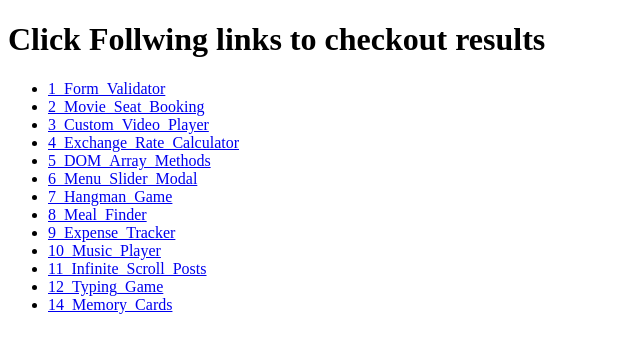
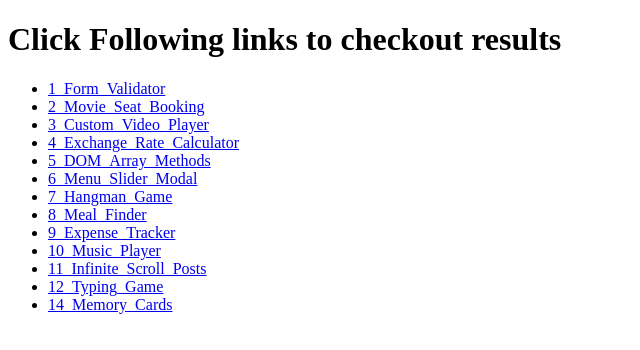
Before and after one commit to atoye1/Vanilla_JS_Mini_Projects, a plain HTML site: page index.html in a window 1280 px wide. Shown: the whole page, without its empty margins (0-640 px from the left). Drawn offline with Linux system fonts and the light colour scheme.

Commit message:
minor typo fixed

```diff
--- a/index.html
+++ b/index.html
@@ -9,7 +9,7 @@
 </head>
 
 <body>
-    <h1>Click Follwing links to checkout results</h1>
+    <h1>Click Following links to checkout results</h1>
     <ul>
         <li><a href="1_Form_Validator/index.html">1_Form_Validator</a> </li>
         <li><a href="2_Movie_Seat_Booking/index.html">2_Movie_Seat_Booking</a></li>
```
